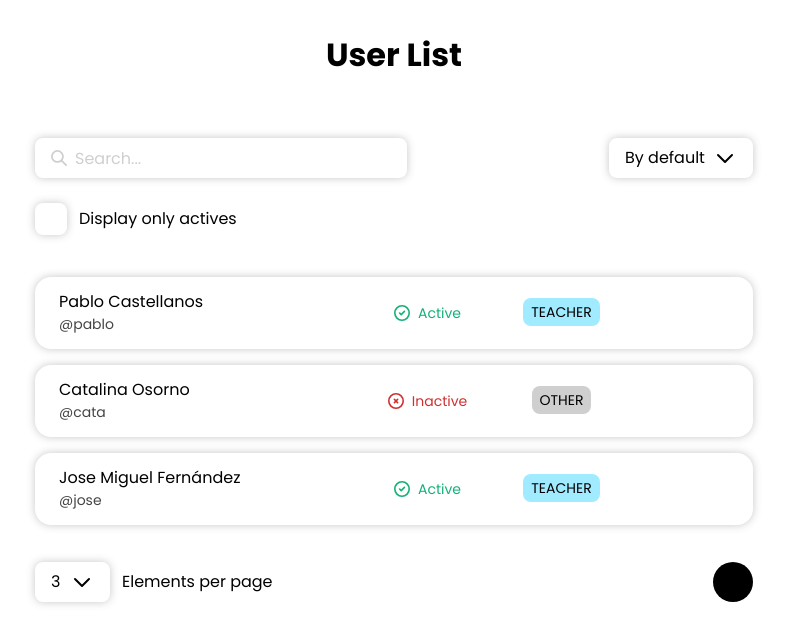
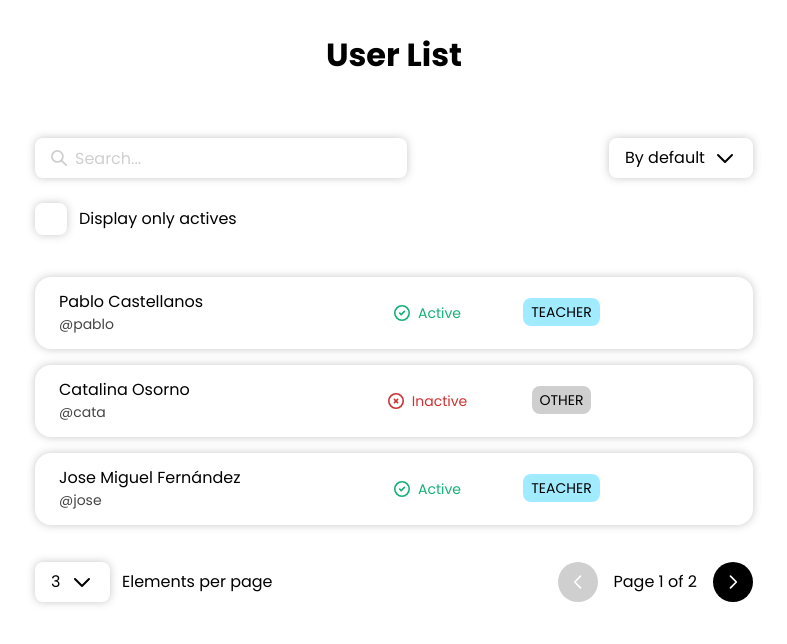
Before and after one commit to Boamorte8/react-users-list, a React (Vite) app: page / in a window 1280 px wide. Shown: the top 644 px of the page, without its empty margins (246-1033 px from the left). Built offline with nearby package versions, Linux system fonts and the light colour scheme.

Commit message:
feat(users): :sparkles: implement users pagination

```diff
--- a/src/components/atoms/buttons/IconButton.jsx
+++ b/src/components/atoms/buttons/IconButton.jsx
@@ -1,24 +1,33 @@
 import style from './IconButton.module.css';
 
+const CLASSNAMES = {
+	normal: {
+		normal: style.normal,
+		filled: style.normalFilled
+	},
+	error: {
+		normal: style.error,
+		filled: style.errorFilled
+	}
+};
+
 const IconButton = ({
-	kind = 'black',
-	filled = true,
+	kind = 'normal',
+	filled,
 	icon: Icon,
 	className,
 	...props
 }) => {
+	const classNames = CLASSNAMES[kind];
+	const classNameKey = filled ? 'filled' : 'normal';
+	const kindClassName = classNames[classNameKey];
+
 	return (
 		<button
 			{...props}
-			className={`${style.button} ${filled ? style.filled : ''} ${
-				style[kind]
-			} ${className || ''}`}
+			className={`${style.button} ${kindClassName} ${className || ''}`}
 		>
-			<Icon
-				className={`${style.icon} ${!filled ? style.filledIcon : ''} ${
-					style[kind]
-				}`}
-			/>
+			<Icon className={style.icon} />
 		</button>
 	);
 };
--- a/src/components/atoms/buttons/IconButton.module.css
+++ b/src/components/atoms/buttons/IconButton.module.css
@@ -11,10 +11,16 @@
 	align-items: center;
 
 	background-color: transparent;
+	cursor: pointer;
 }
 
-.button.black {
-	background-color: var(--color-black);
+.button:disabled {
+	cursor: default;
+}
+
+.button:hover:not(:disabled),
+.button:focus:not(:disabled) {
+	box-shadow: var(--shadow-sm);
 }
 
 .icon {
@@ -22,6 +28,38 @@
 	width: 1.25rem;
 }
 
-.filledIcon {
+.normal {
+	color: var(--color-black);
+}
+
+.error {
+	color: var(--color-red);
+}
+
+.normal,
+.error {
+	background-color: transparent;
+}
+
+.normal:disabled,
+.error:disabled {
+	color: var(--color-lightgray);
+}
+
+.normalFilled {
+	background-color: var(--color-black);
+}
+
+.errorFilled {
+	background-color: var(--color-red);
+}
+
+.normalFilled,
+.errorFilled {
 	color: var(--color-white);
 }
+
+.normalFilled:disabled,
+.errorFilled:disabled {
+	background-color: var(--color-lightgray);
+}
--- /dev/null
+++ b/src/components/molecules/PageSelector.jsx
@@ -0,0 +1,30 @@
+import IconButton from '../atoms/buttons/IconButton';
+import ArrowDownIcon from '../atoms/icons/ArrowDownIcon';
+import style from './PageSelector.module.css';
+
+const PageSelector = ({ pages, page, setPage }) => {
+	const isLastPage = page === pages || pages === 0;
+	return (
+		<div className={style.wrapper}>
+			<IconButton
+				filled
+				disabled={page === 1}
+				className={style.arrowLeft}
+				icon={ArrowDownIcon}
+				onClick={() => setPage(page - 1)}
+			/>
+			<p>
+				Page {page} of {pages || 1}
+			</p>
+			<IconButton
+				filled
+				disabled={isLastPage}
+				className={style.arrowRight}
+				icon={ArrowDownIcon}
+				onClick={() => setPage(page + 1)}
+			/>
+		</div>
+	);
+};
+
+export default PageSelector;
--- /dev/null
+++ b/src/components/molecules/PageSelector.module.css
@@ -0,0 +1,13 @@
+.wrapper {
+	display: flex;
+	align-items: center;
+	gap: 1rem;
+}
+
+.arrowLeft {
+	transform: rotate(90deg);
+}
+
+.arrowRight {
+	transform: rotate(270deg);
+}
--- a/src/components/molecules/UsersListPagination.jsx
+++ b/src/components/molecules/UsersListPagination.jsx
@@ -1,13 +1,13 @@
-import IconButton from '../atoms/buttons/IconButton.jsx';
 import InputSelect from '../atoms/forms/InputSelect.jsx';
-import ArrowDownIcon from '../atoms/icons/ArrowDownIcon.jsx';
+import PageSelector from './PageSelector.jsx';
 import style from './UsersListPagination.module.css';
 
 const UsersListPagination = ({
 	page,
 	itemsPerPage,
 	setPage,
-	setItemsPerPage
+	setItemsPerPage,
+	pages
 }) => {
 	const optionsItems = [2, 3, 4];
 	const items = optionsItems.map(item => (
@@ -27,7 +27,7 @@ const UsersListPagination = ({
 				</InputSelect>
 				<p>Elements per page</p>
 			</div>
-			<IconButton icon={ArrowDownIcon} />
+			<PageSelector pages={pages} page={page} setPage={setPage} />
 		</div>
 	);
 };
--- a/src/components/organisms/UsersList.jsx
+++ b/src/components/organisms/UsersList.jsx
@@ -1,5 +1,3 @@
-import { useState } from 'react';
-
 import { useFilters } from '../../lib/hooks/useFilters.js';
 import {
 	filterUsersByActive,
@@ -13,22 +11,31 @@ import UsersListRows from '../molecules/UsersListRows';
 import style from './UsersList.module.css';
 
 const UsersList = ({ initialUsers }) => {
-	const { search, onlyActive, sortBy, ...setFiltersFunctions } = useFilters();
-	const [page, setPage] = useState(1);
-	const [itemsPerPage, setItemsPerPage] = useState(3);
-	const pagination = {
+	const {
+		search,
+		onlyActive,
+		sortBy,
 		page,
 		itemsPerPage,
 		setPage,
-		setItemsPerPage
-	};
-	const { users } = getUsers(initialUsers, {
+		setItemsPerPage,
+		...setFiltersFunctions
+	} = useFilters();
+
+	const { users, pages } = getUsers(initialUsers, {
 		onlyActive,
 		search,
 		sortBy,
 		page,
 		itemsPerPage
 	});
+	const pagination = {
+		page,
+		itemsPerPage,
+		pages,
+		setPage,
+		setItemsPerPage
+	};
 
 	return (
 		<div className={style.wrapper}>
@@ -53,9 +60,10 @@ const getUsers = (
 	let usersFiltered = filterUsersByActive(initialUsers, onlyActive);
 	usersFiltered = filterUsersByName(usersFiltered, search);
 	usersFiltered = sortUsers(usersFiltered, sortBy);
+	const pages = Math.ceil(usersFiltered.length / itemsPerPage);
 	usersFiltered = paginateUsers(usersFiltered, page, itemsPerPage);
 
-	return { users: usersFiltered };
+	return { users: usersFiltered, pages };
 };
 
 export default UsersList;
--- a/src/lib/hooks/useFilters.js
+++ b/src/lib/hooks/useFilters.js
@@ -6,17 +6,29 @@ export const useFilters = () => {
 	const [filters, setFilters] = useState({
 		search: '',
 		onlyActive: false,
-		sortBy: SORT_OPTIONS.DEFAULT
+		sortBy: SORT_OPTIONS.DEFAULT,
+		page: 1,
+		itemsPerPage: 3
 	});
-	const setSearch = search => setFilters({ ...filters, search });
+	const setSearch = search => setFilters({ ...filters, page: 1, search });
 	const setOnlyActive = onlyActive => {
 		const sortBy =
 			onlyActive && filters.sortBy === SORT_OPTIONS.ACTIVE
 				? SORT_OPTIONS.DEFAULT
 				: filters.sortBy;
-		setFilters({ ...filters, onlyActive, sortBy });
+		setFilters({ ...filters, onlyActive, sortBy, page: 1 });
 	};
 	const setSortBy = sortBy => setFilters({ ...filters, sortBy });
+	const setPage = page => setFilters({ ...filters, page });
+	const setItemsPerPage = itemsPerPage =>
+		setFilters({ ...filters, itemsPerPage });
 
-	return { ...filters, setSearch, setOnlyActive, setSortBy };
+	return {
+		...filters,
+		setSearch,
+		setOnlyActive,
+		setSortBy,
+		setPage,
+		setItemsPerPage
+	};
 };
```
